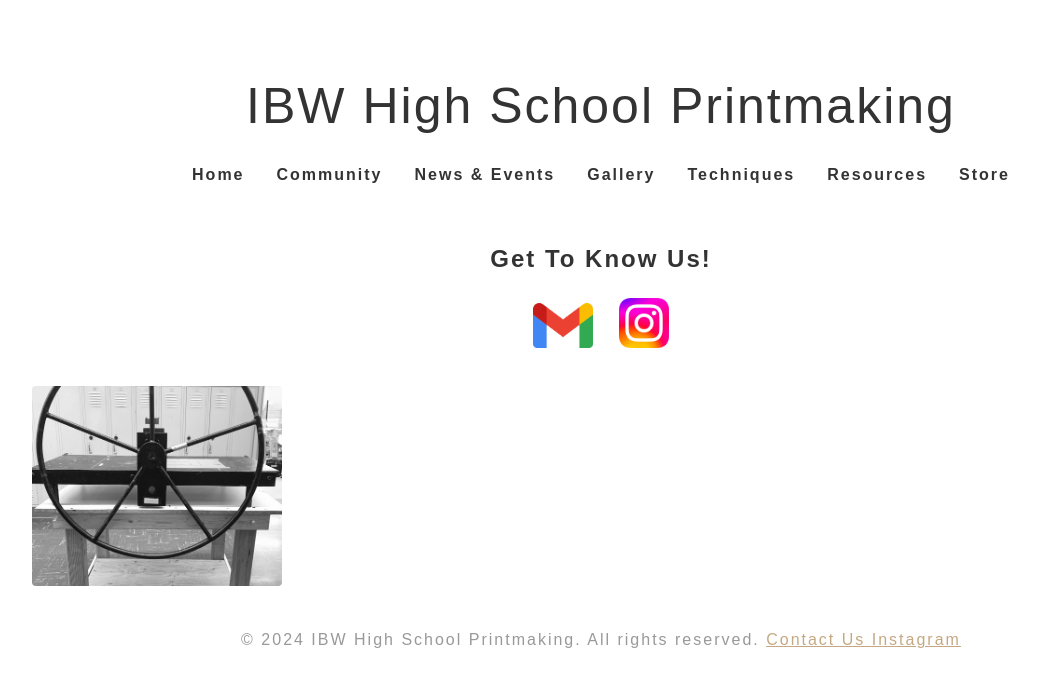
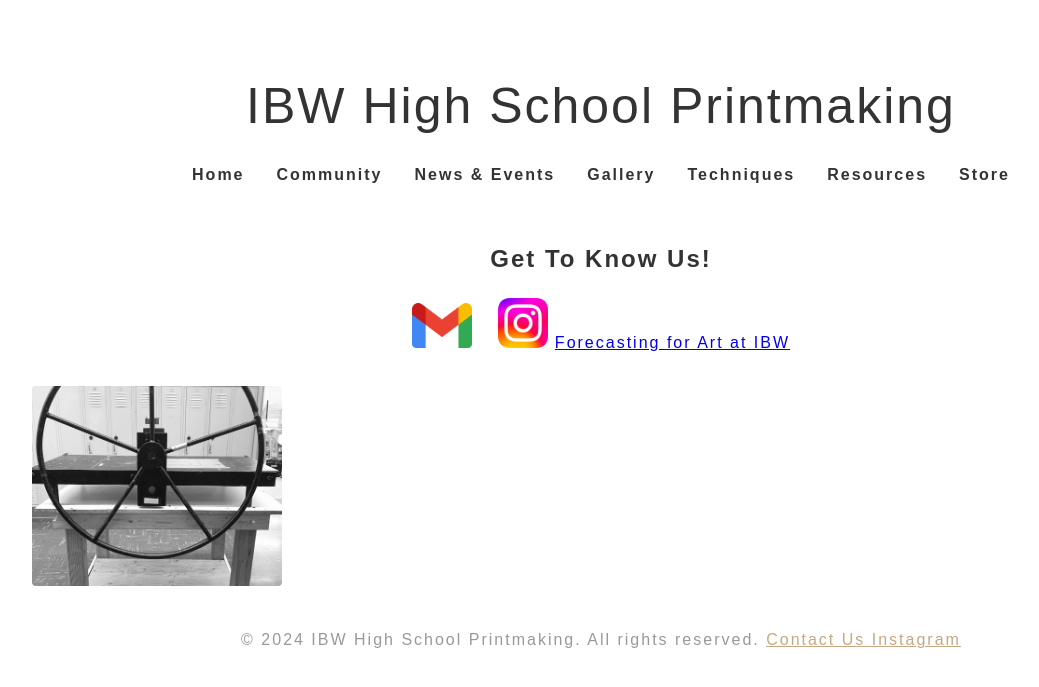
Before and after one commit to IBWPrintmaking/IBWPrintmaking.github.io, a Jekyll site: the page built from community.html, in a window 1280 px wide. Shown: the top 687 px of the page, without its empty margins (39-1078 px from the left). Built offline with Jekyll 4.4.1, drawn with Linux system fonts in a browser that asks for light colours.

Commit message:
Update community.html

```diff
--- a/community.html
+++ b/community.html
@@ -16,10 +16,11 @@ title: Community
 
   <div class="bodytext">
     <h2> Get To Know Us!</h2>
-    <a href="mailto:printmakingibw@gmail.com"><img src="assets/other-images/gmail_icon.png" style="width:60px;height:45px; margin-right: 10px;"></a>
+    <a href="mailto:casullivan@pps.net"><img src="assets/other-images/gmail_icon.png" style="width:60px;height:45px; margin-right: 10px;"></a>
     <a href="https://www.instagram.com/ibwprintmaking/"><img src="assets/other-images/instagram_logo.png" style="width:50px;height:50px; margin-left: 10px;"></a>
-  </div>
 
+  <a href="https://docs.google.com/presentation/d/1Nj_iwrHBWzpaRF2qnYaI5WxfKx04VDBUG5ZBp-ebPV0/edit#slide=id.p">Forecasting for Art at IBW</a>
+ </div>
   <div class="gallery-grid">
     {% for image in site.static_files %}
       {% if image.path contains '/assets/community-images/' %}
```
